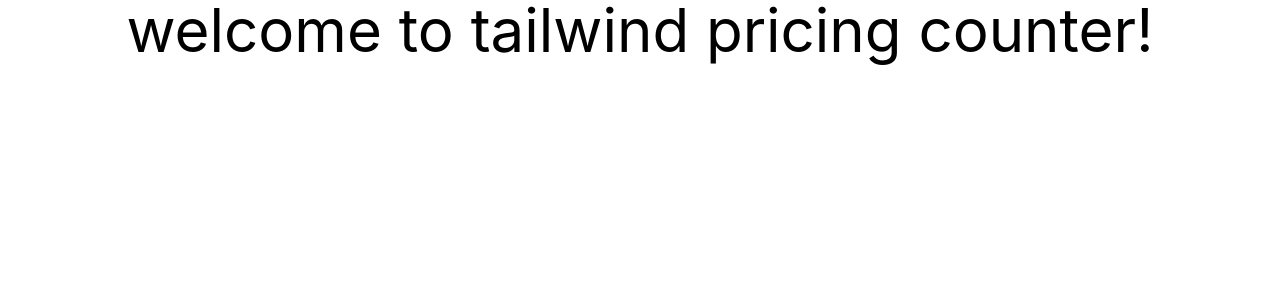
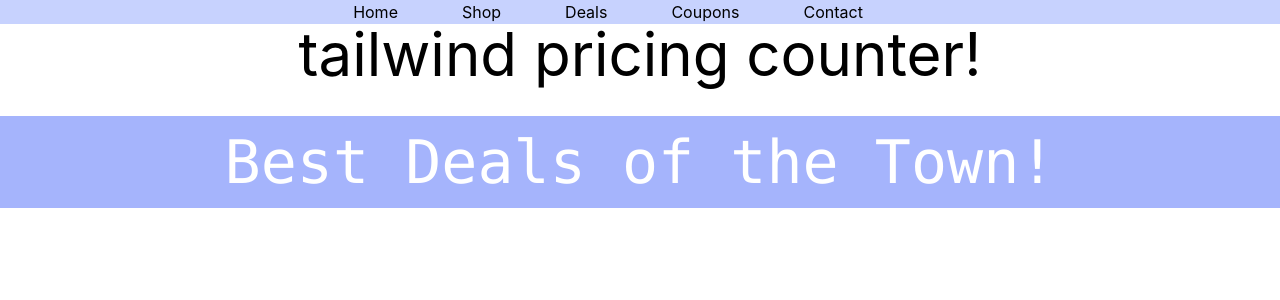
Before and after one commit to arifphero4/react-tailwind-pricing-project, a React (Create React App) app: page / in a window 1280 px wide. Shown: the top 300 px of the page. Built offline with nearby package versions, Linux system fonts and the light colour scheme.

Commit message:
create pricing component

```diff
--- a/src/App.js
+++ b/src/App.js
@@ -1,12 +1,14 @@
 import "./App.css";
 import Header from "./components/Header/Header";
 import Navbar from "./components/Navbar/Navbar";
+import Pricing from "./components/Pricing/Pricing";
 
 function App() {
   return (
     <div className="App">
       <Navbar></Navbar>
       <Header></Header>
+      <Pricing></Pricing>
     </div>
   );
 }
--- a/src/components/Header/Header.js
+++ b/src/components/Header/Header.js
@@ -3,7 +3,7 @@
 const Header = () => {
   return (
     <div>
-      <h2 className="text-6xl">welcome to tailwind pricing counter!</h2>
+      <h2 className="text-6xl"> tailwind pricing counter!</h2>
     </div>
   );
 };
--- a/src/components/Navbar/Navbar.js
+++ b/src/components/Navbar/Navbar.js
@@ -13,12 +13,13 @@
   ];
   return (
     <div>
-      <div onClick={() => setOpen(!open)} className="w-6 h-6 md:hidden">
-        {open ? <XIcon></XIcon> : <MenuIcon></MenuIcon>}
-      </div>
-      <nav>
+      <nav className="bg-indigo-200">
+        <div onClick={() => setOpen(!open)} className="w-6 h-6 md:hidden">
+          {open ? <XIcon></XIcon> : <MenuIcon></MenuIcon>}
+        </div>
+
         <ul
-          className={`md:flex justify-center absolute duration-500 ease-in ${
+          className={`md:flex justify-center absolute md:static bg-indigo-200 w-full duration-500 ease-in ${
             open ? "top-6" : "top-[-120px]"
           }
           }`}
--- /dev/null
+++ b/src/components/Pricing/Pricing.js
@@ -0,0 +1,11 @@
+import React from "react";
+
+const Pricing = () => {
+  return (
+    <div className="bg-indigo-300 p-4 mt-8">
+      <h2 className="text-6xl font-mono text-white">Best Deals of the Town!</h2>
+    </div>
+  );
+};
+
+export default Pricing;
```
